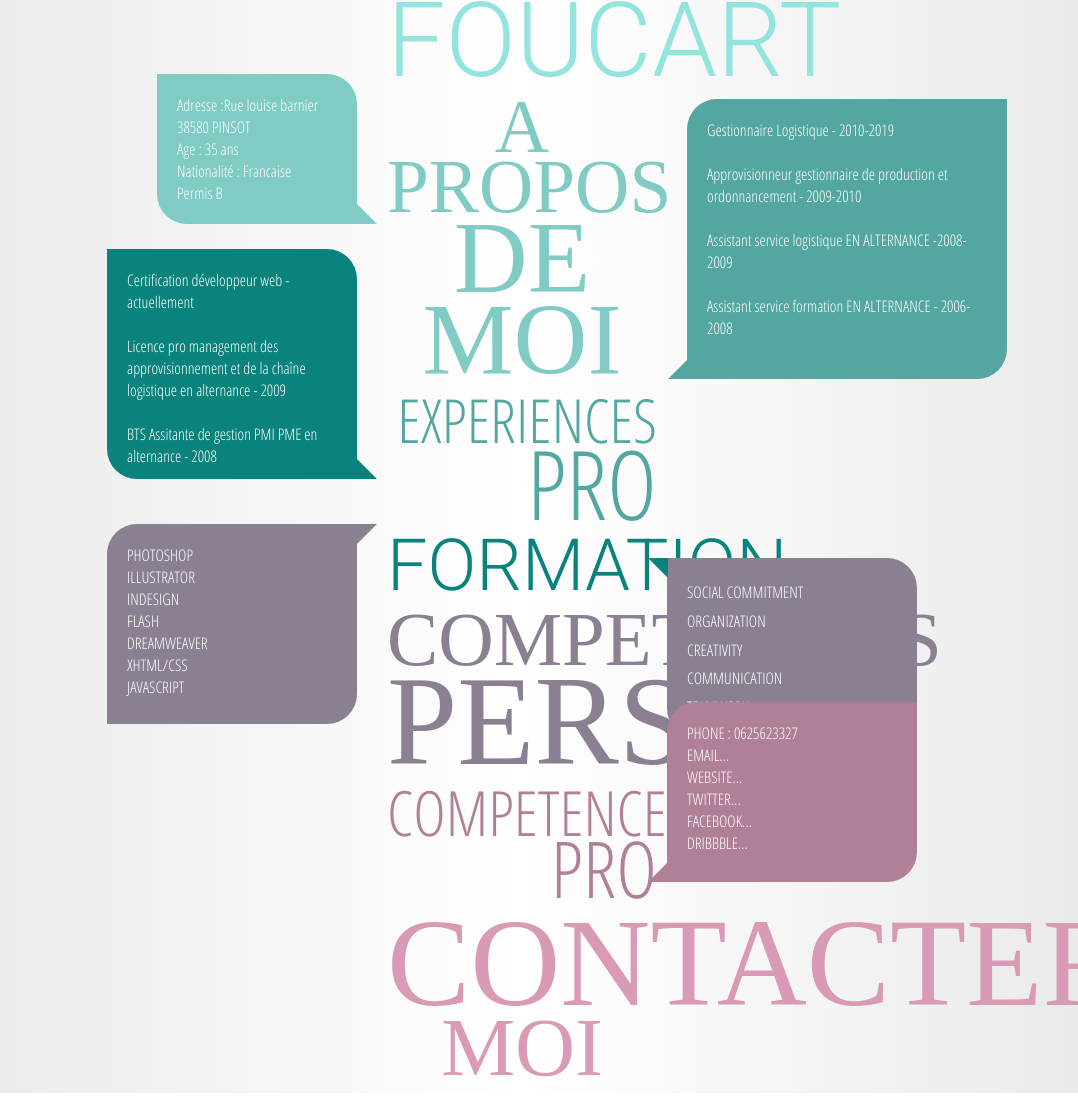
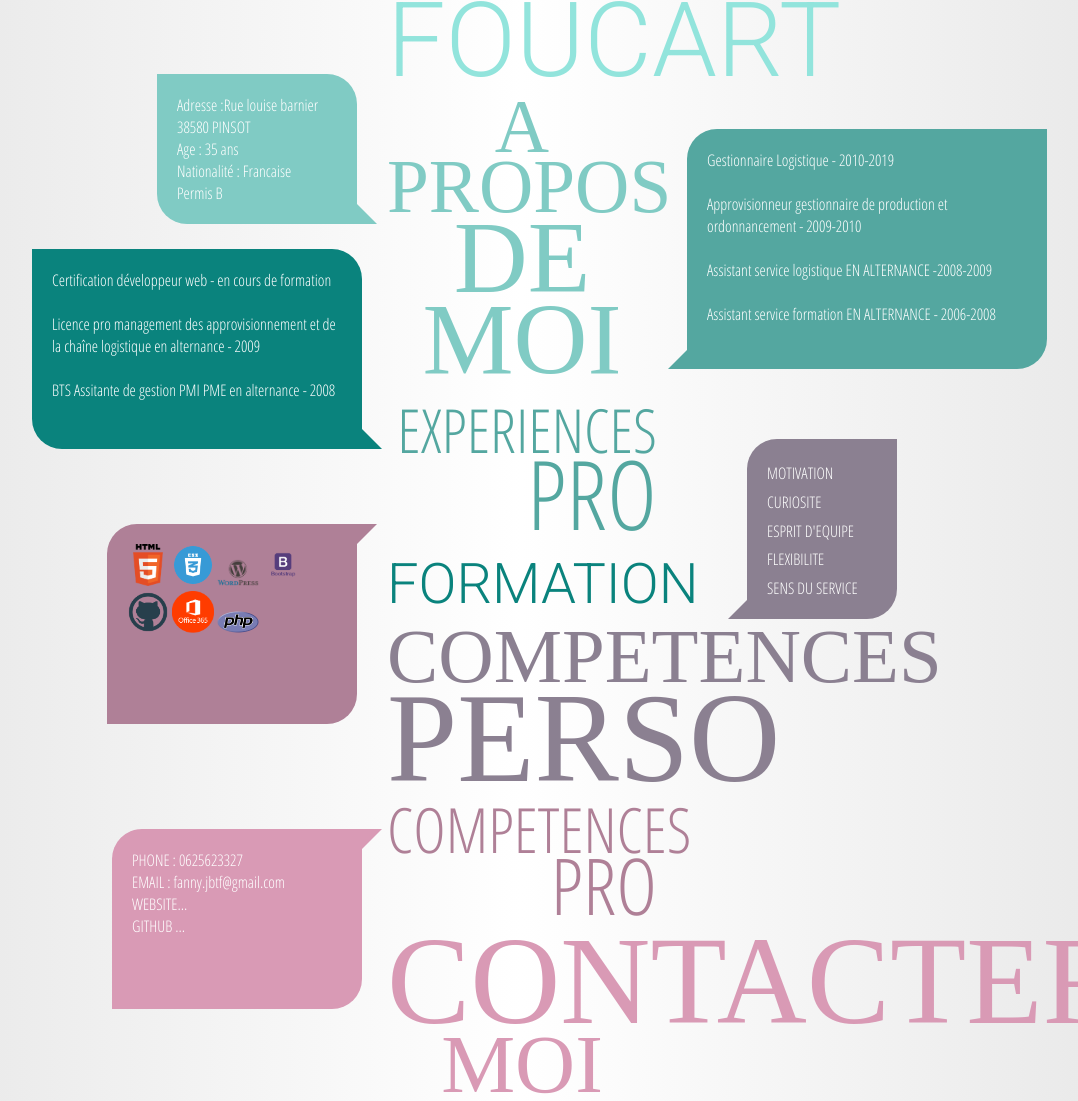
Before and after one commit to Fanny-jbt/CV, a plain HTML site: page TEST.html in a window 1280 px wide. Shown: the part 251-1352 px from the top of the page, without its empty margins (118-1196 px from the left). Drawn offline with nearby package versions, Linux system fonts and the light colour scheme; a web font is replaced by a local one.

Commit message:
bubble - ok

```diff
--- a/TEST.html
+++ b/TEST.html
@@ -65,36 +65,36 @@
         </div>
         <div class="bubble5">
            <span class="the-arrow5"></span>
-           <span class="title">Certification développeur web - actuellement</span> <br><br>
+           <span class="title">Certification développeur web - en cours de formation</span> <br><br>
            <span class="title">Licence pro management des approvisionnement et de la chaîne logistique en alternance - 2009 </span> <br><br>
            <span class="title">BTS Assitante de gestion PMI PME en alternance - 2008</span> <br><br>
          </div>
         <div class="bubble6">
            <span class="the-arrow6"></span>
-          SOCIAL COMMITMENT<br/>
-          ORGANIZATION<br/>
-          CREATIVITY<br/>
-          COMMUNICATION<br/>
-          TEAMWORK<br/>
+          MOTIVATION<br/>
+          CURIOSITE<br/>
+          ESPRIT D'EQUIPE<br/>
+          FLEXIBILITE<br/>
+          SENS DU SERVICE<br/>
          </div>
         <div class="bubble7">
            <span class="the-arrow7"></span>
-          PHOTOSHOP<br/>
-          ILLUSTRATOR<br/>
-          INDESIGN<br/>
-          FLASH<br/>
-          DREAMWEAVER<br/>
-          XHTML/CSS<br/>
-          JAVASCRIPT<br/>
+            <img class="iconCompetence" src="ressources/html (2).png" alt="html">
+             <img class="iconCompetence" src="ressources/css.png" alt="css">
+             <img class="iconCompetence" src="ressources/wp.png" alt="wordpress">
+             <img class="iconCompetence" src="ressources/bootstrap.png" alt="bootstrap">
+             <img class="iconCompetence" src="ressources/git.png" alt="GIT">
+             <img class="iconCompetence" src="ressources/office.png" alt="OFFICE">
+             <img class="iconCompetence" src="ressources/php.png" alt="php">
+          </div>
+         </div>
          </div>
         <div class="bubble8">
            <span class="the-arrow8"></span>
           PHONE : 0625623327 <br/>
-          EMAIL...<br/>
+          EMAIL : fanny.jbtf@gmail.com<br/>
           WEBSITE... <br/>
-          TWITTER...<br/>
-          FACEBOOK...<br/>
-          DRIBBBLE...<br/>
+          GITHUB ...<br/>
          </div>
       </div>
 
--- a/test.scss
+++ b/test.scss
@@ -107,6 +107,7 @@ body {
 .word5 {
   font-size: 3.8em;
   color: $colorWord3;
+  padding-top: 10PX;
 }
 .word6 {
   font-size: 6em;
@@ -114,9 +115,10 @@ body {
   padding-bottom: 15px;
 }
 .word7 {
-  font-size: 4.5em;
+  font-size: 3.5em;
   color:$colorWord4;
-  padding-bottom: 15px;
+  padding-top: 15px;
+  padding-bottom: 20px;
 }
 .word8{
     font-size:4.8em;
@@ -199,30 +201,29 @@ body {
   @include bubble($colorWord4,200px, 330px);
   @include border-radius( 0,30px, 0,30px);
   top: 400px;
-  left: -335px;
+  left: -355px;
   span.the-arrow5 {
-    @include arrow(200px, 330px,$colorWord4);
+    @include arrow(180px, 330px,$colorWord4);
     transform: rotate(90deg);
   }
 }
-.bubble6 {
-  @include bubble($colorWord5,180px);
-  @include border-radius(0, 30px , 0 , 30px);
-  top: 709px;
-  left: 280px;
-  line-height: 1.8;
-  span.the-arrow6 {
-    @include arrow(0px, -19px,$colorWord4);
-    transform: rotateX(180deg);
+.bubble6{
+    @include bubble ($colorWord5,180px,150px);
+    @include border-radius(30px , 0 , 30px, 0);
+    top:590px;
+    left:360px;
+    line-height:1.8;
+    span.the-arrow6{
+        @include arrow(160px, -19px, $colorWord5);
   }
 }
 .bubble7 {
-  @include bubble($colorWord5, 200px);
+  @include bubble($colorWord6, 200px);
   @include border-radius(30px , 0 , 30px, 0);
   top: 675px;
   left: -280px;
   span.the-arrow7 {
-    @include arrow(0, 250px, $colorWord5);
+    @include arrow(0, 250px, $colorWord6);
     transform: rotate(180deg);
   }
 }
@@ -230,11 +231,12 @@ img.iconCompetence{
     width: 20%;
 }
 .bubble8 {
-  @include bubble($colorWord6,180px);
+  @include bubble($colorWord7,180px);
   @include border-radius(30px , 0 , 30px, 0);
-  top: 853px;
-  left: 280px;
+  top: 1080px;
+  left: 230px;
   span.the-arrow8 {
-    @include arrow(160px, -19px, $colorWord6);
+    @include arrow(0, 250px, $colorWord7);
+    transform: rotate(180deg);
   }
 }
```
Also changed, not shown: test.css, 1 other file.
